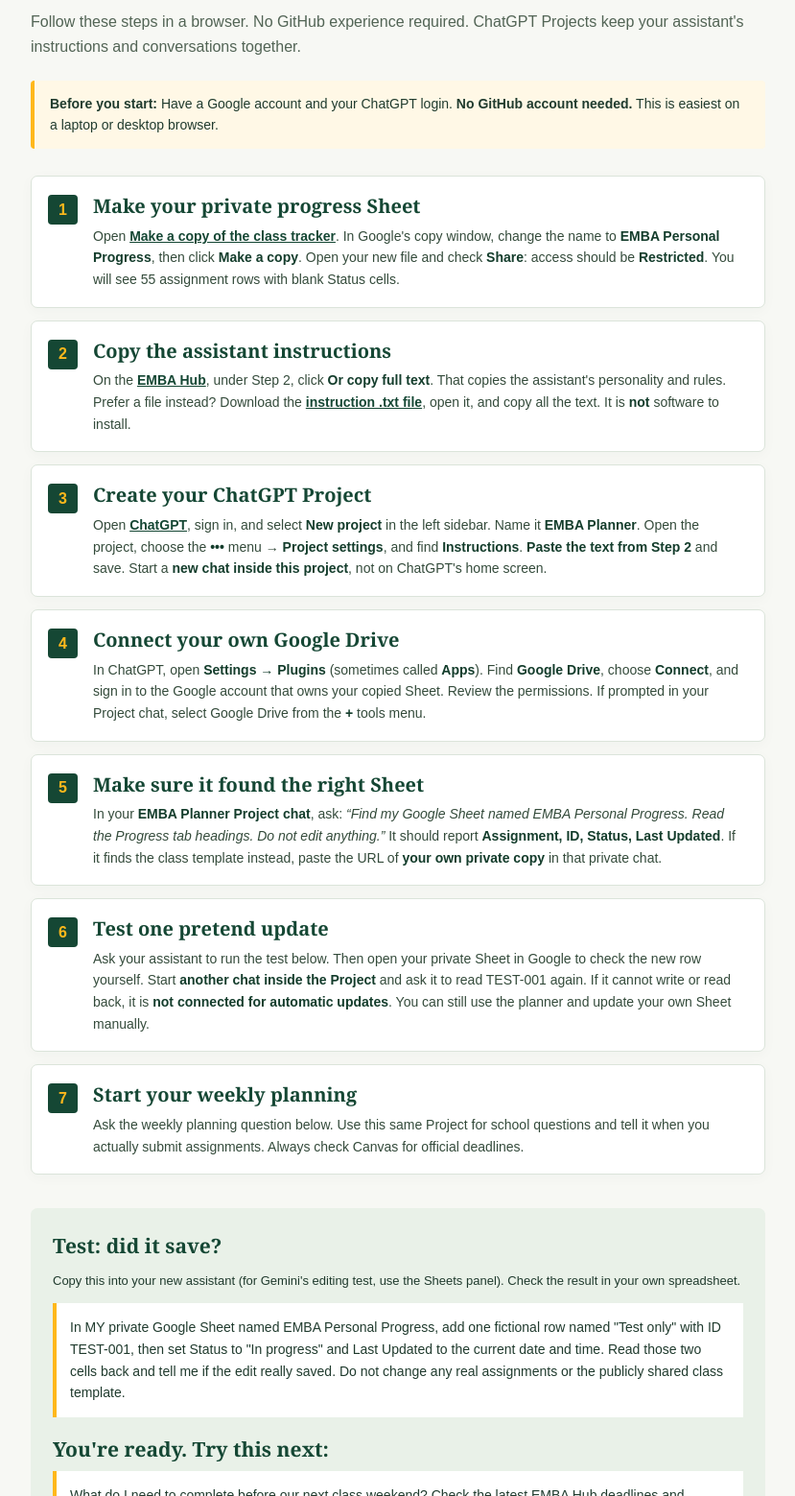
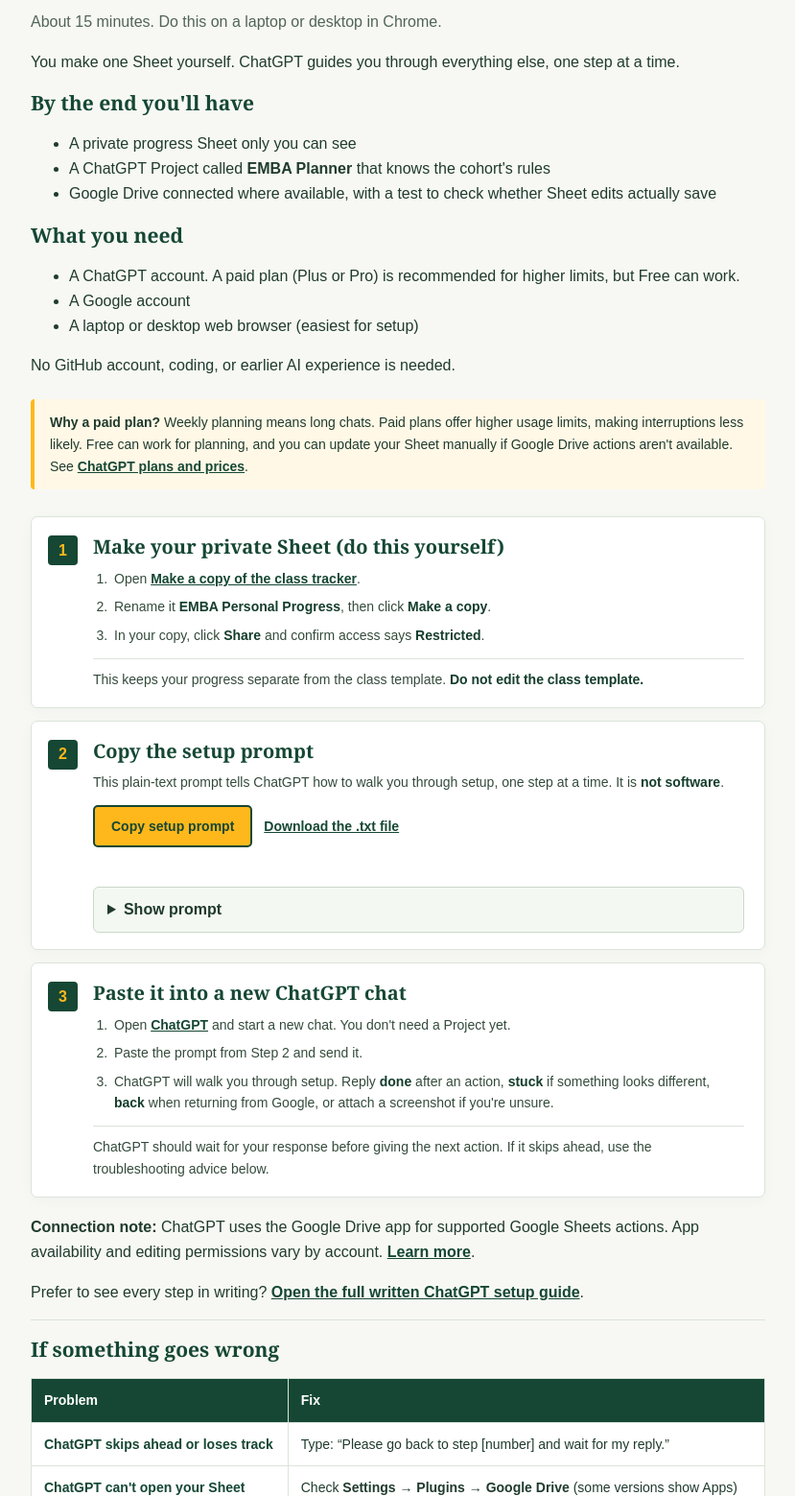
Before and after one commit to martinperrinemp/baylor-emba-hub, a website: page cloudflare/public/guides/chatgpt.html in a window 1280 px wide. Shown: the part 261-1820 px from the top of the page at 96% size, without its empty margins (225-1054 px from the left). Drawn offline with Linux system fonts and the light colour scheme.

Commit message:
Replace ChatGPT long guide with three-step guided onboarding

```diff
--- a/cloudflare/public/guides/chatgpt.html
+++ b/cloudflare/public/guides/chatgpt.html
@@ -1,22 +1,114 @@
 <!doctype html>
-<html lang="en"><head><meta charset="utf-8"><meta name="viewport" content="width=device-width, initial-scale=1"><meta name="theme-color" content="#154734">
-<meta name="description" content="Set up your EMBA assistant in ChatGPT — beginner friendly step-by-step setup for the student-run Baylor MBA in Dallas cohort.">
-<title>Set up your EMBA assistant in ChatGPT | EMBA Cohort Hub</title><link rel="stylesheet" href="/guides/guide.css"></head>
-<body><a class="skip" href="#steps">Skip to instructions</a>
-<header class="guide-header"><div class="guide-width"><a class="home" href="/">28 <span>MBA in Dallas <small>Student-run cohort hub</small></span></a><nav aria-label="Choose setup guide"><a class="current" href="/guides/chatgpt.html">ChatGPT</a><a class="" href="/guides/claude.html">Claude</a><a class="" href="/guides/gemini.html">Gemini</a></nav></div></header>
-<main class="guide-width" id="steps"><p class="eyebrow">GET STARTED / CHATGPT</p><h1>Set up your EMBA assistant in ChatGPT</h1>
-<p class="guide-intro">Follow these steps in a browser. No GitHub experience required. ChatGPT Projects keep your assistant's instructions and conversations together.</p>
-<p class="preflight"><strong>Before you start:</strong> Have a Google account and your ChatGPT login. <strong>No GitHub account needed.</strong> This is easiest on a laptop or desktop browser.</p>
-<ol class="guide-steps"><li class="guide-step"><h2>Make your private progress Sheet</h2><p>Open <a href="https://docs.google.com/spreadsheets/d/1PmvyTZAUdKsK27lK45FF8lXPSCMwpctZ-Cuy4_17bwc/copy">Make a copy of the class tracker</a>. In Google's copy window, change the name to <strong>EMBA Personal Progress</strong>, then click <strong>Make a copy</strong>. Open your new file and check <strong>Share</strong>: access should be <strong>Restricted</strong>. You will see 55 assignment rows with blank Status cells.</p></li>
-<li class="guide-step"><h2>Copy the assistant instructions</h2><p>On the <a href="https://baylor-emba-proposals.martin-perrine-mp.workers.dev/#get-started">EMBA Hub</a>, under Step 2, click <strong>Or copy full text</strong>. That copies the assistant's personality and rules. Prefer a file instead? Download the <a href="https://baylor-emba-proposals.martin-perrine-mp.workers.dev/downloads/EMBA-Agent-Instructions.txt">instruction .txt file</a>, open it, and copy all the text. It is <strong>not</strong> software to install.</p></li>
-<li class="guide-step"><h2>Create your ChatGPT Project</h2><p>Open <a href="https://chatgpt.com/">ChatGPT</a>, sign in, and select <strong>New project</strong> in the left sidebar. Name it <strong>EMBA Planner</strong>. Open the project, choose the <strong>•••</strong> menu → <strong>Project settings</strong>, and find <strong>Instructions</strong>. <strong>Paste the text from Step 2</strong> and save. Start a <strong>new chat inside this project</strong>, not on ChatGPT's home screen.</p></li>
-<li class="guide-step"><h2>Connect your own Google Drive</h2><p>In ChatGPT, open <strong>Settings → Plugins</strong> (sometimes called <strong>Apps</strong>). Find <strong>Google Drive</strong>, choose <strong>Connect</strong>, and sign in to the Google account that owns your copied Sheet. Review the permissions. If prompted in your Project chat, select Google Drive from the <strong>+</strong> tools menu.</p></li>
-<li class="guide-step"><h2>Make sure it found the right Sheet</h2><p>In your <strong>EMBA Planner Project chat</strong>, ask: <em>“Find my Google Sheet named EMBA Personal Progress. Read the Progress tab headings. Do not edit anything.”</em> It should report <strong>Assignment, ID, Status, Last Updated</strong>. If it finds the class template instead, paste the URL of <strong>your own private copy</strong> in that private chat.</p></li>
-<li class="guide-step"><h2>Test one pretend update</h2><p>Ask your assistant to run the test below. Then open your private Sheet in Google to check the new row yourself. Start <strong>another chat inside the Project</strong> and ask it to read TEST-001 again. If it cannot write or read back, it is <strong>not connected for automatic updates</strong>. You can still use the planner and update your own Sheet manually.</p></li>
-<li class="guide-step"><h2>Start your weekly planning</h2><p>Ask the weekly planning question below. Use this same Project for school questions and tell it when you actually submit assignments. Always check Canvas for official deadlines.</p></li></ol>
-<section class="guide-prompts"><h2>Test: did it save?</h2><p>Copy this into your new assistant (for Gemini's editing test, use the Sheets panel). Check the result in your own spreadsheet.</p>
-<blockquote>In MY private Google Sheet named EMBA Personal Progress, add one fictional row named &quot;Test only&quot; with ID TEST-001, then set Status to &quot;In progress&quot; and Last Updated to the current date and time. Read those two cells back and tell me if the edit really saved. Do not change any real assignments or the publicly shared class template.</blockquote><h2>You're ready. Try this next:</h2><blockquote>What do I need to complete before our next class weekend? Check the latest EMBA Hub deadlines and readings. Use my private Sheet for confirmed progress, and flag any unverified dates.</blockquote></section>
-<section class="guide-help"><h2>If you get stuck</h2><p>Google Drive availability and write permissions depend on your account and plan; paying does not automatically enable spreadsheet edits. Do not share your ChatGPT Project or your completed Sheet with the cohort. If editing fails, you can still use the planner and update your private Sheet yourself. Never trust “saved” without a read-back.</p>
-<p><a href="https://help.openai.com/en/articles/10169521-projects-in-chatgpt" target="_blank" rel="noopener noreferrer">ChatGPT's official Project instructions ↗</a> · <a href="/">Return to the EMBA Hub</a></p></section></main>
-<footer class="guide-footer"><div class="guide-width">Independent student-run class resource · Not operated by Baylor University · Canvas and instructor instructions are authoritative.</div></footer>
+<html lang="en">
+<head>
+  <meta charset="utf-8">
+  <meta name="viewport" content="width=device-width, initial-scale=1">
+  <meta name="theme-color" content="#154734">
+  <meta name="description" content="Guided setup of your private EMBA study assistant in ChatGPT for the Baylor EMBA, 2028 Cohort.">
+  <title>Set up your EMBA assistant in ChatGPT | Baylor EMBA, 2028 Cohort</title>
+  <link rel="stylesheet" href="/guides/guide.css">
+</head>
+<body>
+<a class="skip" href="#steps">Skip to setup steps</a>
+<header class="guide-header"><div class="guide-width">
+  <a class="home" href="/" aria-label="Return to Baylor EMBA Hub">28 <span>Baylor EMBA <small>2028 COHORT</small></span></a>
+  <nav aria-label="Guide navigation"><a href="/">EMBA Hub</a></nav>
+</div></header>
+<main class="guide-width" id="steps">
+  <p class="eyebrow">Baylor EMBA · 2028 Cohort</p>
+  <h1>Set up your EMBA assistant in ChatGPT</h1>
+  <p class="guide-intro">About 15 minutes. Do this on a laptop or desktop in Chrome.</p>
+  <p>You make one Sheet yourself. ChatGPT guides you through everything else, one step at a time.</p>
+
+  <section aria-labelledby="outcomes"><h2 id="outcomes">By the end you'll have</h2>
+  <ul>
+    <li>A private progress Sheet only you can see</li>
+    <li>A ChatGPT Project called <strong>EMBA Planner</strong> that knows the cohort's rules</li>
+    <li>Google Drive connected where available, with a test to check whether Sheet edits actually save</li>
+  </ul></section>
+
+  <section aria-labelledby="preparation"><h2 id="preparation">What you need</h2>
+  <ul><li>A ChatGPT account. A paid plan (Plus or Pro) is recommended for higher limits, but Free can work.</li>
+      <li>A Google account</li>
+      <li>A laptop or desktop web browser (easiest for setup)</li></ul>
+  <p>No GitHub account, coding, or earlier AI experience is needed.</p>
+  <p class="preflight"><strong>Why a paid plan?</strong> Weekly planning means long chats. Paid plans offer higher usage limits, making interruptions less likely. Free can work for planning, and you can update your Sheet manually if Google Drive actions aren't available. See <a href="https://chatgpt.ai/pricing">ChatGPT plans and prices</a>.</p></section>
+
+  <ol class="guide-steps guided-short">
+    <li class="guide-step"><h2>Make your private Sheet (do this yourself)</h2>
+      <ol class="simple-actions">
+        <li>Open <a href="https://docs.google.com/spreadsheets/d/1PmvyTZAUdKsK27lK45FF8lXPSCMwpctZ-Cuy4_17bwc/copy" target="_blank" rel="noopener noreferrer">Make a copy of the class tracker</a>.</li>
+        <li>Rename it <strong>EMBA Personal Progress</strong>, then click <strong>Make a copy</strong>.</li>
+        <li>In your copy, click <strong>Share</strong> and confirm access says <strong>Restricted</strong>.</li>
+      </ol>
+      <p class="step-check">This keeps your progress separate from the class template. <strong>Do not edit the class template.</strong></p>
+    </li>
+    <li class="guide-step"><h2>Copy the setup prompt</h2>
+      <p>This plain-text prompt tells ChatGPT how to walk you through setup, one step at a time. It is <strong>not software</strong>.</p>
+      <div class="prompt-actions">
+        <button id="copy-setup" class="btn btn-gold" type="button">Copy setup prompt</button>
+        <a class="prompt-download" href="/downloads/EMBA-ChatGPT-Setup-Prompt.txt" download>Download the .txt file</a>
+      </div>
+      <p id="copy-result" class="copy-result" role="status" aria-live="polite"></p>
+      <details class="prompt-disclosure"><summary>Show prompt</summary>
+        <p>This is the exact text used by the copy button. Scroll inside the preview to read it, or open the <a href="/downloads/EMBA-ChatGPT-Setup-Prompt.txt">plain-text file</a>.</p>
+        <div class="prompt-scroller"><iframe src="/downloads/EMBA-ChatGPT-Setup-Prompt.txt" title="ChatGPT guided setup prompt, plain text" loading="lazy"></iframe></div>
+      </details>
+    </li>
+    <li class="guide-step"><h2>Paste it into a new ChatGPT chat</h2>
+      <ol class="simple-actions">
+        <li>Open <a href="https://chatgpt.ai" target="_blank" rel="noopener noreferrer">ChatGPT</a> and start a new chat. You don't need a Project yet.</li>
+        <li>Paste the prompt from Step 2 and send it.</li>
+        <li>ChatGPT will walk you through setup. Reply <strong>done</strong> after an action, <strong>stuck</strong> if something looks different, <strong>back</strong> when returning from Google, or attach a screenshot if you're unsure.</li>
+      </ol>
+      <p class="step-check">ChatGPT should wait for your response before giving the next action. If it skips ahead, use the troubleshooting advice below.</p>
+    </li>
+  </ol>
+
+  <p><strong>Connection note:</strong> ChatGPT uses the Google Drive app for supported Google Sheets actions. App availability and editing permissions vary by account. <a href="https://help.openai.com/en/articles/10929079-google-drive-app-and-setup-in-chatgpt">Learn more</a>.</p>
+
+  <p>Prefer to see every step in writing? <a href="/guides/chatgpt-manual">Open the full written ChatGPT setup guide</a>.</p>
+
+  <section class="guide-help" aria-labelledby="troubleshoot"><h2 id="troubleshoot">If something goes wrong</h2>
+    <div class="table-wrap"><table class="help-table"><thead><tr><th scope="col">Problem</th><th scope="col">Fix</th></tr></thead><tbody>
+      <tr><th scope="row">ChatGPT skips ahead or loses track</th><td>Type: “Please go back to step [number] and wait for my reply.”</td></tr>
+      <tr><th scope="row">ChatGPT can't open your Sheet</th><td>Check <strong>Settings → Plugins → Google Drive</strong> (some versions show Apps) and confirm you connected the Google account that owns your Sheet. Paste the link to your private copy again.</td></tr>
+      <tr><th scope="row">The setup chat gets too long</th><td>Start a new chat, paste the setup prompt again, and say which steps you already completed.</td></tr>
+      <tr><th scope="row">You'd rather not use guided chat</th><td>Use the <a href="/guides/chatgpt-manual">full written guide</a>.</td></tr>
+    </tbody></table></div>
+    <p>ChatGPT reads and edits supported Sheets through the Google Drive app when available. A connection does not guarantee editing. Your private Sheet remains the source of truth for confirmed progress; you can update it manually if needed.</p>
+  </section>
+
+  <section class="guide-privacy" aria-labelledby="privacy"><h2 id="privacy">Privacy and good habits</h2>
+  <ul>
+    <li>Keep your Sheet <strong>Restricted</strong>. Record statuses only. Never add grades, points, personal names, or private Canvas links.</li>
+    <li>Never post your filled-in Sheet to the public Hub, GitHub repository, or correction form.</li>
+    <li>Review <a href="https://help.openai.com/en/articles/11487775-connected-apps-in-chatgpt">ChatGPT app privacy and permissions</a> before connecting Google. Use a private Project and don't share your filled tracker.</li>
+    <li>Canvas, syllabi, and instructors always come first. Before using AI on graded work, verify the assignment permits it. <strong>Unknown does not mean allowed.</strong></li>
+  </ul></section>
+</main>
+<footer class="guide-footer"><div class="guide-width">Independent, student-run resource for the Baylor EMBA, 2028 Cohort. Not operated by Baylor University.</div></footer>
+<script>
+(function () {
+  const button = document.getElementById("copy-setup");
+  const status = document.getElementById("copy-result");
+  button.addEventListener("click", async function () {
+    button.disabled = true;
+    status.textContent = "Copying…";
+    try {
+      const response = await fetch("/downloads/EMBA-ChatGPT-Setup-Prompt.txt", {cache: "no-store"});
+      if (!response.ok) throw new Error("Prompt unavailable");
+      const body = await response.text();
+      if (!body.trim()) throw new Error("Prompt empty");
+      if (!navigator.clipboard || !navigator.clipboard.writeText) throw new Error("Clipboard unavailable");
+      await navigator.clipboard.writeText(body);
+      status.textContent = "Copied. Paste the prompt into a new ChatGPT chat.";
+    } catch (e) {
+      status.textContent = "Copy unavailable. Use Download the .txt file instead.";
+    } finally {
+      button.disabled = false;
+    }
+  });
+}());
+</script>
 </body></html>
```
